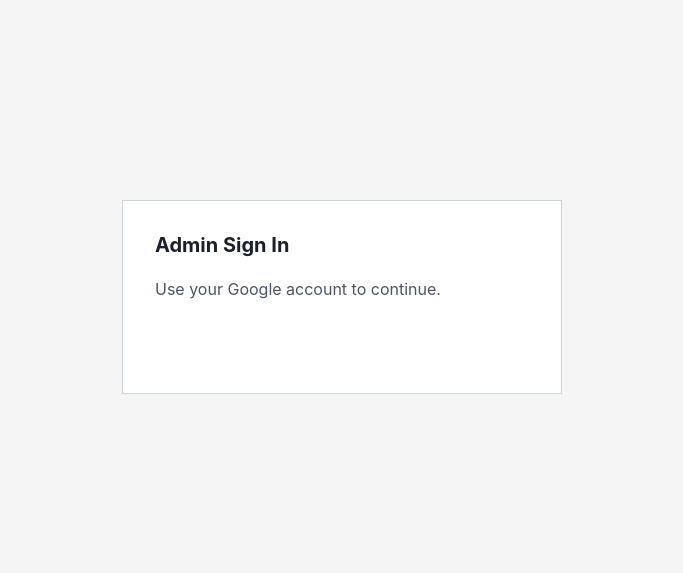
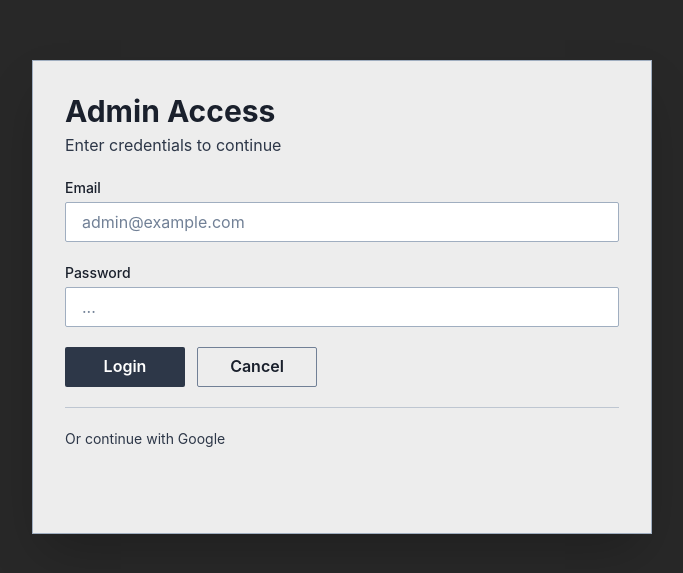
Before and after one commit to Cobby914/TENA, a React (Vite) app in the folder client/: page /login in a window 1280 px wide. Shown: the part 103-676 px from the top of the page, without its empty margins (298-981 px from the left). Built offline with nearby package versions, Linux system fonts and the light colour scheme; no server answers.

Commit message:
Quick Bug Fix

```diff
--- a/client/src/components/home/layout/Programs.jsx
+++ b/client/src/components/home/layout/Programs.jsx
@@ -10,7 +10,6 @@
             as="section"
             bg="white"
             minW="100%"
-            alignContents={"center"}
         >
             <SimpleGrid
                 columns={{ base: 1, md: 2 }} spacing={8} py={30} px={{base: 0 , lg: 40}} minW={"100%"} justifyItems={"center"} alignItems={"center"}>
--- a/client/src/pages/Login.jsx
+++ b/client/src/pages/Login.jsx
@@ -1,5 +1,18 @@
 import { useState } from "react";
-import { Box, Button, Center, Heading, Text, VStack, useToast } from "@chakra-ui/react";
+import {
+  Box,
+  Button,
+  Center,
+  Divider,
+  FormControl,
+  FormLabel,
+  Heading,
+  HStack,
+  Input,
+  Text,
+  VStack,
+  useToast
+} from "@chakra-ui/react";
 import { useLocation, useNavigate, Navigate } from "react-router-dom";
 import { GoogleLogin } from "@react-oauth/google";
 import { getAuthSession, setAuthSession } from "../auth/session";
@@ -8,6 +21,8 @@
 
 export default function Login() {
   const [loading, setLoading] = useState(false);
+  const [email, setEmail] = useState("");
+  const [password, setPassword] = useState("");
   const toast = useToast();
   const location = useLocation();
   const navigate = useNavigate();
@@ -54,21 +69,111 @@
     }
   };
 
+  const handleLocalLogin = () => {
+    if (email || password) {
+      toast({
+        title: "Local login is not enabled",
+        description: "Use the Google sign-in option below.",
+        status: "info",
+        duration: 3000
+      });
+      return;
+    }
+
+    toast({
+      title: "Use Google sign in",
+      description: "Local email/password login is not connected yet.",
+      status: "info",
+      duration: 3000
+    });
+  };
+
   return (
-    <Center minH="100vh" bg="rgb(245,245,245)" px={4}>
-      <Box w="100%" maxW="440px" bg="white" borderWidth="1px" borderColor="gray.300" p={8}>
+    <Center minH="100vh" bg="rgb(40, 40, 40)" px={4}>
+      <Box
+        w="100%"
+        maxW="620px"
+        bg="rgba(245,245,245,0.96)"
+        borderWidth="1px"
+        borderColor="gray.400"
+        boxShadow="2xl"
+        p={{ base: 6, md: 8 }}
+      >
         <VStack spacing={5} align="stretch">
-          <Heading size="md" color="gray.800">
-            Admin Sign In
+          <Box>
+            <Heading size="lg" color="gray.800">
+              Admin Access
             </Heading>
-          <Text color="gray.600">Use your Google account to continue.</Text>
+            <Text color="gray.700" mt={1}>
+              Enter credentials to continue
+            </Text>
+          </Box>
 
+          <FormControl>
+            <FormLabel mb={1} color="gray.800" fontSize="sm">
+              Email
+            </FormLabel>
+            <Input
+              bg="white"
+              borderColor="gray.400"
+              borderRadius="sm"
+              value={email}
+              onChange={(e) => setEmail(e.target.value)}
+              placeholder="admin@example.com"
+            />
+          </FormControl>
+
+          <FormControl>
+            <FormLabel mb={1} color="gray.800" fontSize="sm">
+              Password
+            </FormLabel>
+            <Input
+              type="password"
+              bg="white"
+              borderColor="gray.400"
+              borderRadius="sm"
+              value={password}
+              onChange={(e) => setPassword(e.target.value)}
+              placeholder="..."
+            />
+          </FormControl>
+
+          <HStack justify="flex-start" spacing={3}>
+            <Button
+              bg="gray.700"
+              color="white"
+              borderRadius="sm"
+              minW="120px"
+              onClick={handleLocalLogin}
+            >
+              Login
+            </Button>
+            <Button
+              variant="outline"
+              borderColor="gray.500"
+              borderRadius="sm"
+              minW="120px"
+              onClick={() => navigate("/", { replace: true })}
+            >
+              Cancel
+            </Button>
+          </HStack>
+
+          <Divider borderColor="gray.400" />
+
+          <VStack spacing={3} align="stretch">
+            <Text fontSize="sm" color="gray.700">
+              Or continue with Google
+            </Text>
             {!clientId ? (
               <Text color="red.500" fontSize="sm">
                 Missing VITE_GOOGLE_CLIENT_ID. Add it to your client environment variables.
               </Text>
             ) : (
-            <GoogleLogin onSuccess={handleSuccess} onError={() => toast({ title: "Google login failed", status: "error", duration: 3000 })} />
+              <GoogleLogin
+                onSuccess={handleSuccess}
+                onError={() => toast({ title: "Google login failed", status: "error", duration: 3000 })}
+              />
             )}
 
             {loading && (
@@ -77,6 +182,7 @@
               </Button>
             )}
           </VStack>
+        </VStack>
       </Box>
     </Center>
   );
```
Lines whose indentation alone changed are shown as unchanged.
